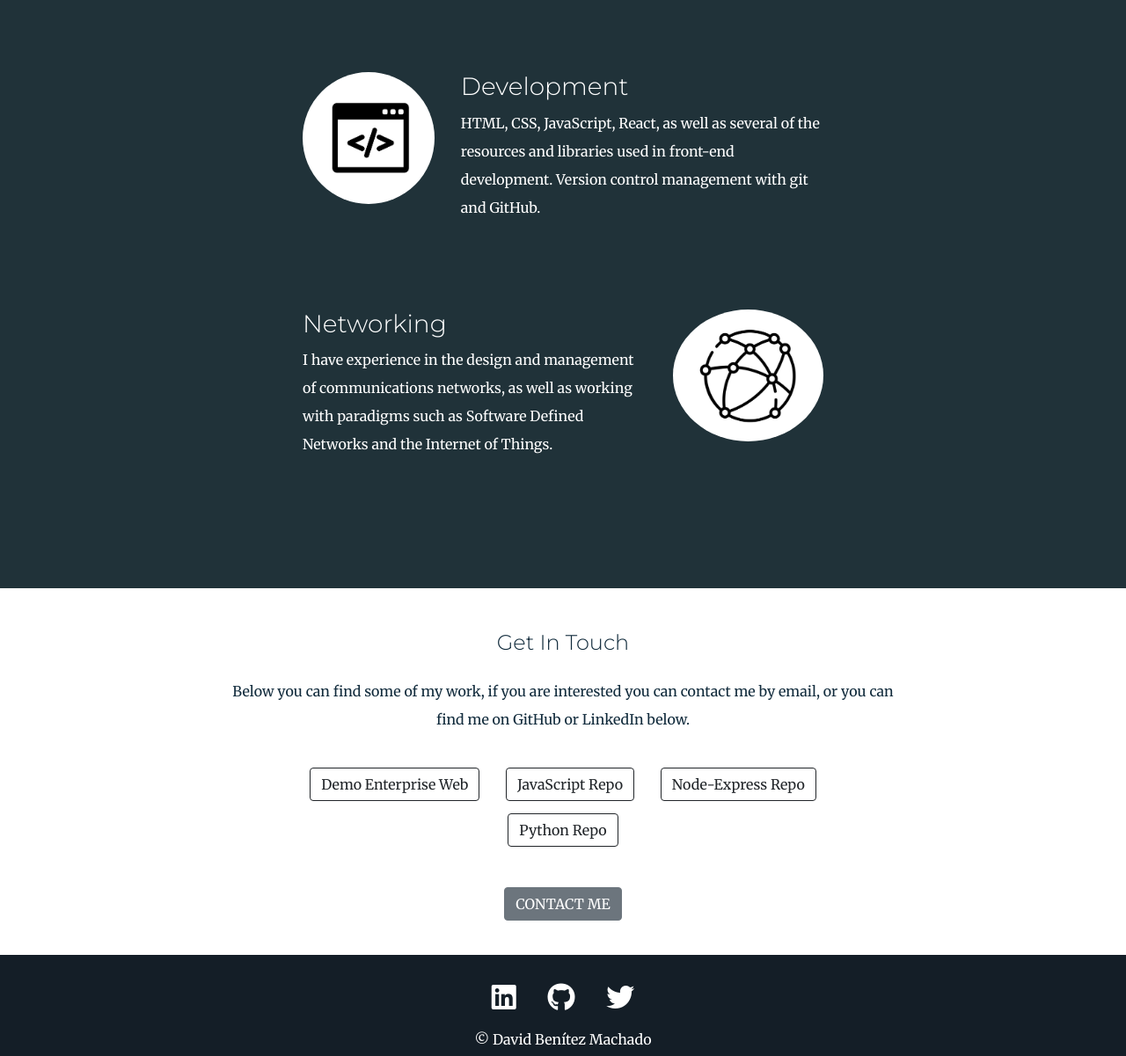
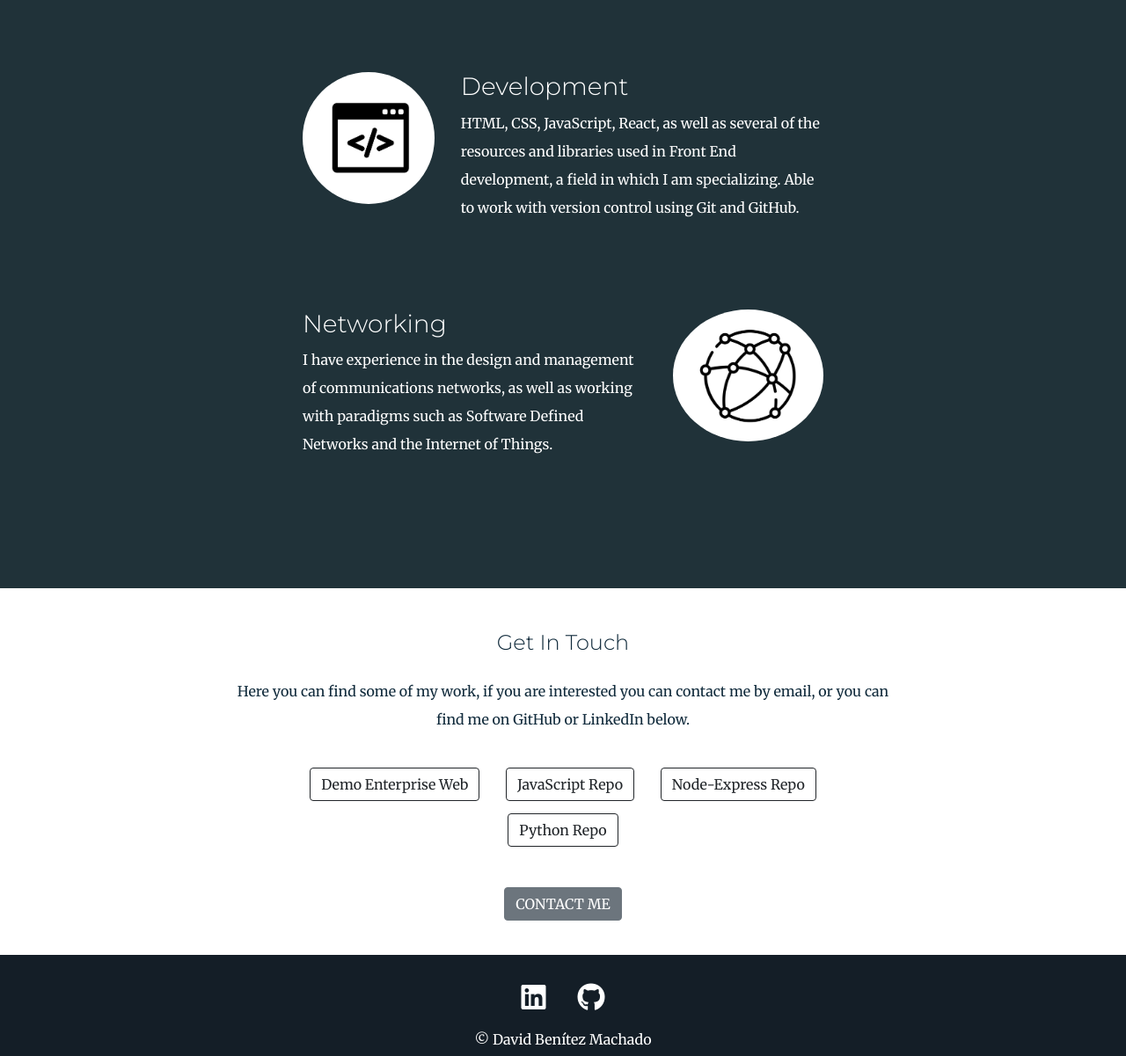
Before and after one commit to davidbenm/personal-site, a plain HTML site: page index.html in a window 1280 px wide. Shown: the part 920-2121 px from the top of the page at 88% size. Drawn offline with nearby package versions, Linux system fonts and the light colour scheme.

Commit message:
Update content

```diff
--- a/index.html
+++ b/index.html
@@ -28,7 +28,7 @@
         <header>
             <div class="header">
                 <h1>I'm David,</h1>
-                <h2>a front end developer.</h2>
+                <h2>a Front End developer.</h2>
             </div>
         </header>
 
@@ -45,8 +45,9 @@
             <div class="skill-row">
                 <img class="code-image" src="images/code.jpg" alt="">
                 <h3>Development</h3>
-                <p>HTML, CSS, JavaScript, React, as well as several of the resources and libraries used in front-end
-                    development. Version control management with git and GitHub.
+                <p>HTML, CSS, JavaScript, React, as well as several of the resources and libraries used in Front End
+                    development, a field in which I am specializing. Able to work with version control using Git
+                    and GitHub.
                 </p>
             </div>
 
@@ -61,7 +62,7 @@
 
         <div class="contact-me">
             <h2>Get In Touch</h2>
-            <p>Below you can find some of my work, if you are interested you can contact me by email, or you can find
+            <p>Here you can find some of my work, if you are interested you can contact me by email, or you can find
                 me on GitHub or LinkedIn below.
             </p>
             <div class="my-work">
@@ -77,7 +78,6 @@
             <div class="footerimg">
                 <a href="https://www.linkedin.com/in/david-ben%C3%ADtez-machado/"><i class="fa-brands fa-linkedin social-icon fa-2x"></i></a>
                 <a href="https://github.com/davidbenm"><i class="fa-brands fa-github social-icon fa-2x"></i></a>
-                <a href="https://twitter.com/davbenitezmach"><i class="fa-brands fa-twitter social-icon fa-2x"></i></a>
                 <p >© David Benítez Machado</p>
             </div>
         </footer>
```
